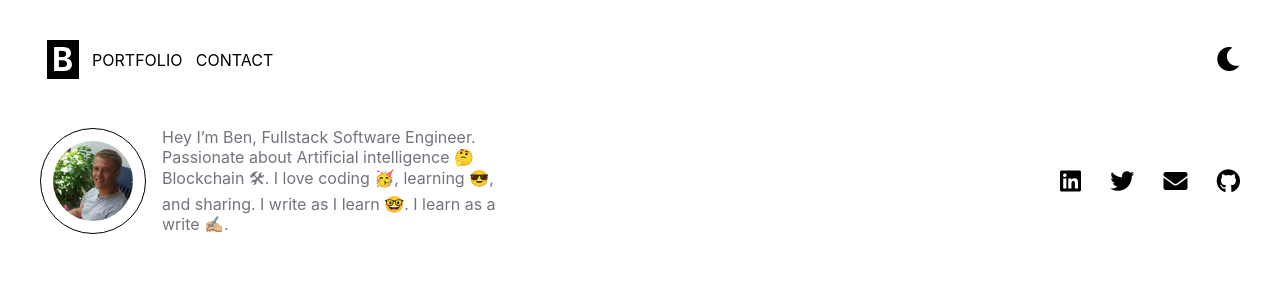
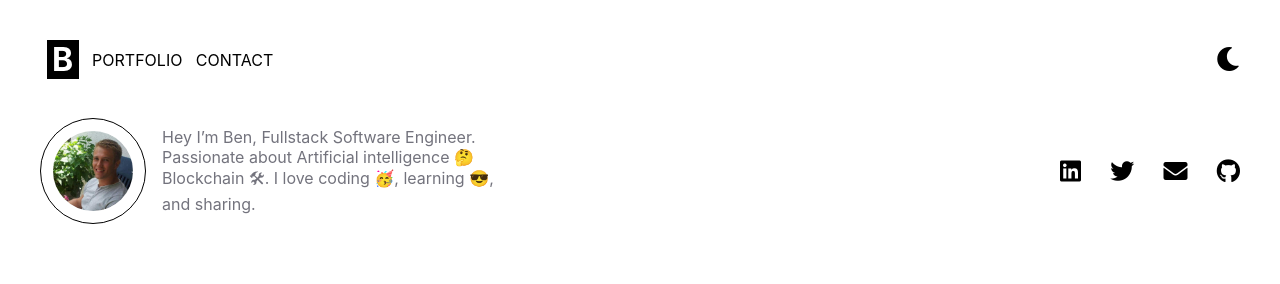
Before and after one commit to BenjaminGrabow/Portfolio-Site, a React (Create React App) app: page / in a window 1280 px wide. Shown: the top 284 px of the page. Built offline with nearby package versions, Linux system fonts and the light colour scheme; grey boxes are pictures that could not be loaded.

Commit message:
delete text

```diff
--- a/src/Components/About/About.js
+++ b/src/Components/About/About.js
@@ -62,8 +62,7 @@ const About = () => {
       <div className="text">
         <p>
           Hey I’m Ben, Fullstack Software Engineer. Passionate about Artificial intelligence 🤔 Blockchain 🛠. I
-          love coding 🥳, learning 😎, and sharing. I write as I learn 🤓. I
-          learn as a write ✍🏼.
+          love coding 🥳, learning 😎, and sharing.
         </p>
       </div>
       </div>
```
